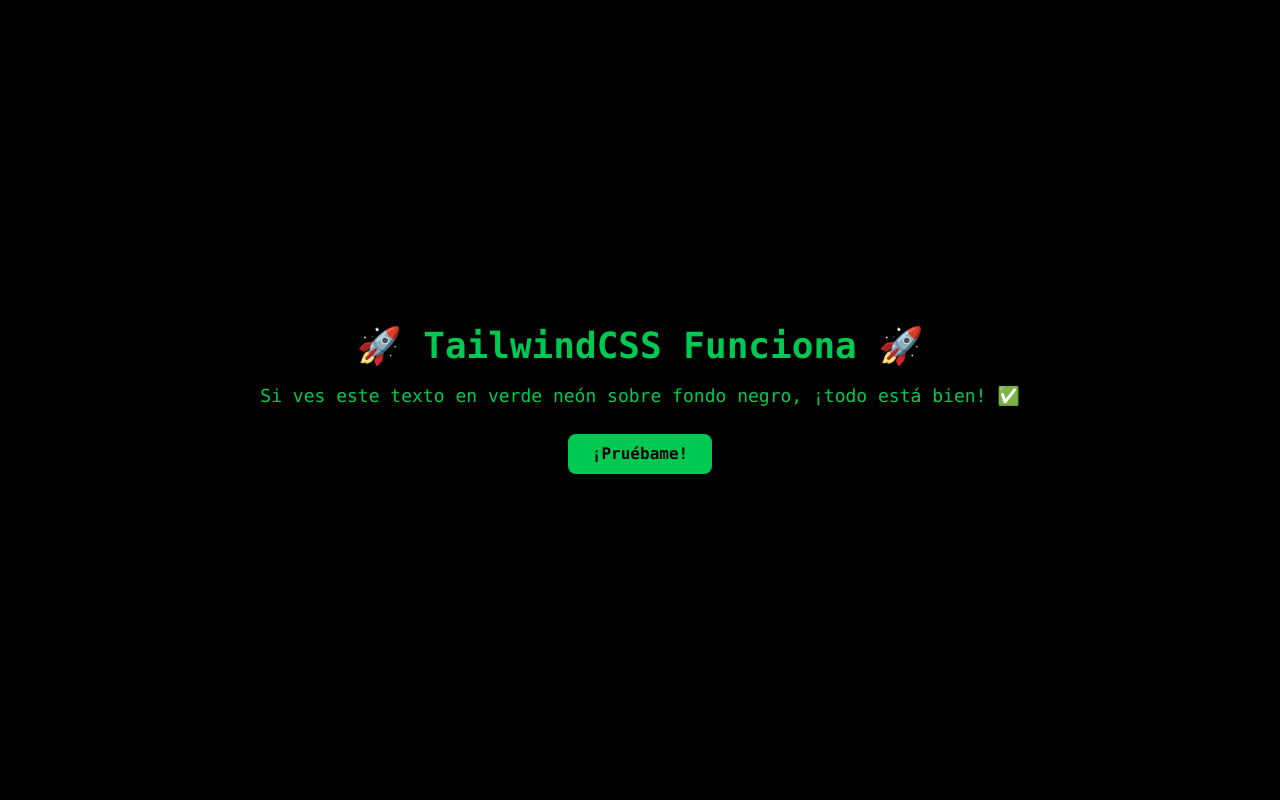
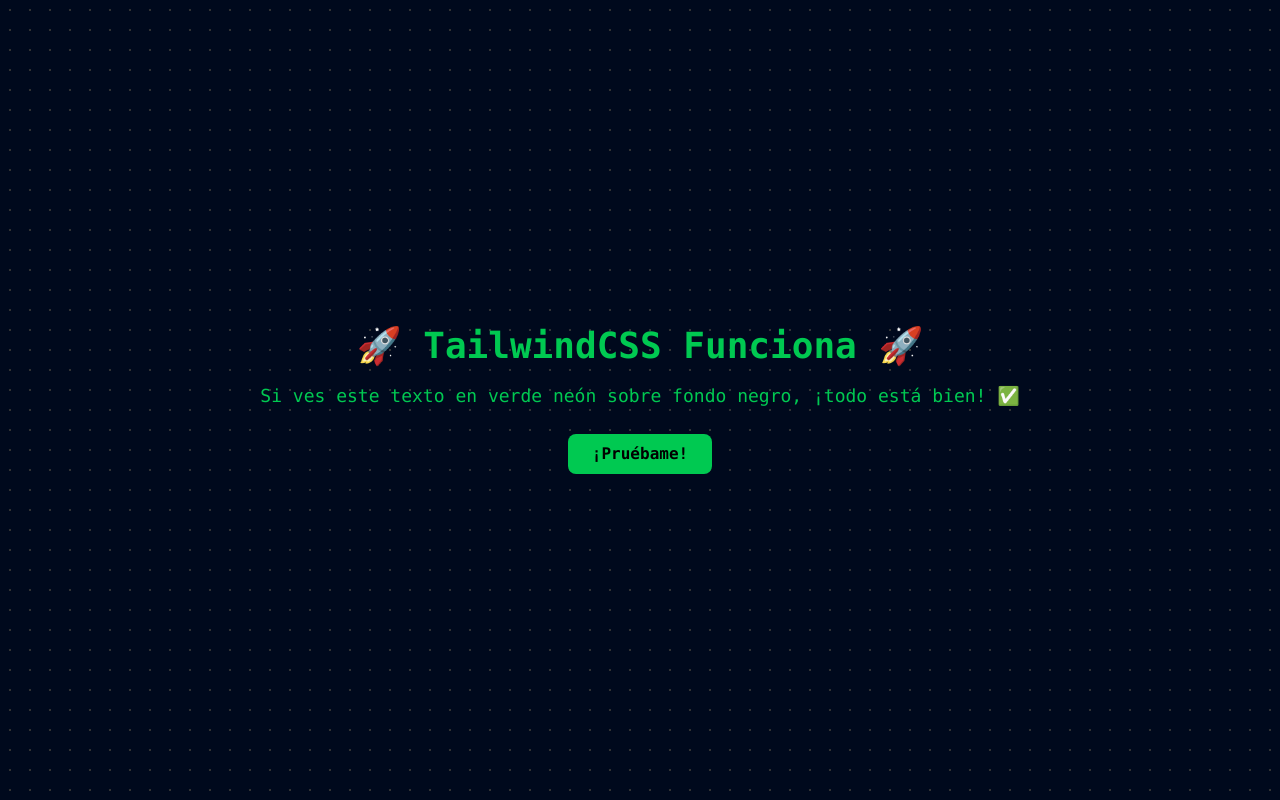
Before and after one commit to AldaneTech/password-generator, an Angular app: page / in a window 1280 px wide. Built offline with nearby package versions, Linux system fonts and the light colour scheme.

Commit message:
background style

```diff
--- a/src/app/app.component.html
+++ b/src/app/app.component.html
@@ -1,4 +1,4 @@
-<div class="bg-black text-green-500 font-mono h-screen flex flex-col items-center justify-center">
+<div class="text-green-500 font-mono h-screen flex flex-col items-center justify-center">
   <h1 class="text-4xl font-bold">🚀 TailwindCSS Funciona 🚀</h1>
   <p class="text-lg mt-4">Si ves este texto en verde neón sobre fondo negro, ¡todo está bien! ✅</p>
   <button class="mt-6 px-6 py-2 bg-green-500 text-black font-bold rounded-lg hover:bg-green-700 transition">
--- a/src/index.html
+++ b/src/index.html
@@ -8,6 +8,7 @@
   <link rel="icon" type="image/x-icon" href="favicon.ico">
 </head>
 <body>
+  <div class="absolute top-0 z-[-2] h-screen w-screen bg-[#000000] bg-[radial-gradient(#ffffff33_1px,#00091d_1px)] bg-[size:20px_20px]"></div>
   <app-root></app-root>
 </body>
 </html>
```
